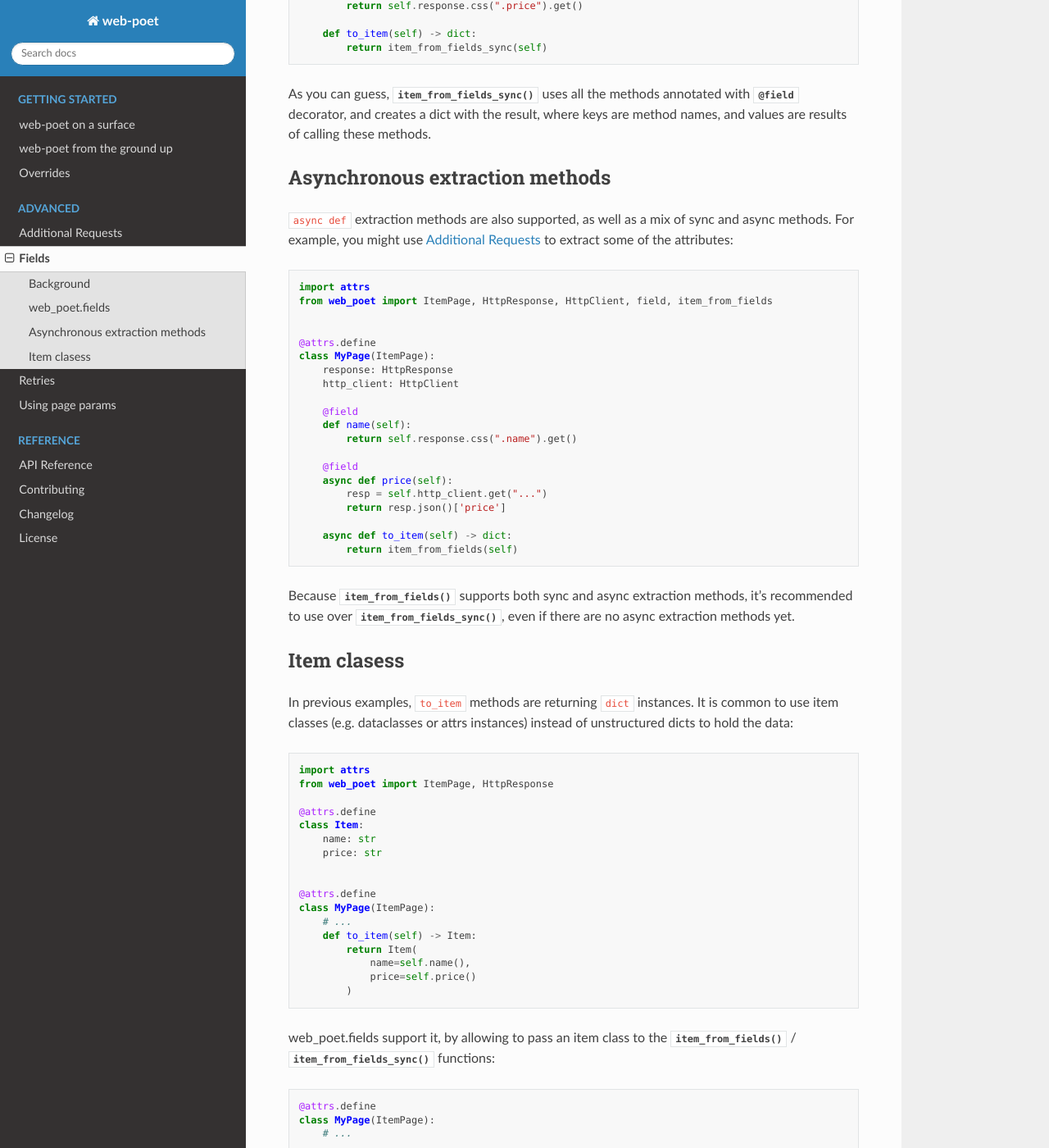
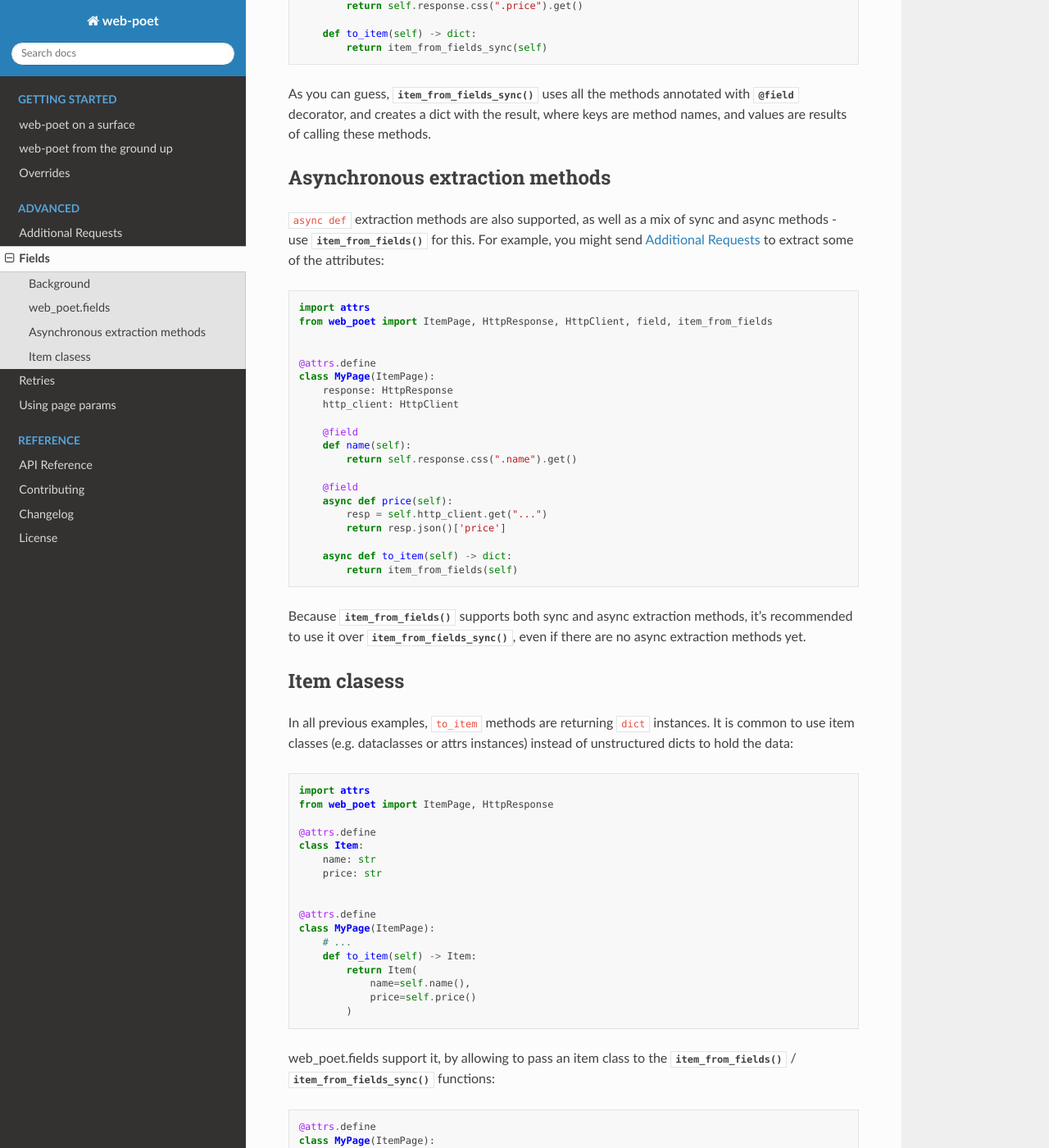
Before and after one commit to scrapinghub/web-poet, a Sphinx documentation site: the page built from docs/advanced/fields.rst, in a window 1280 px wide and 1400 px high, scrolled down 1377 px. Shown: the whole window at 82% size. Built offline with Sphinx 7.4.7 and the Read the Docs theme 2.0.0, drawn with Linux system fonts in a browser that asks for light colours; some of the changed text lies outside the part shown.

Commit message:
clean up web_poet.fields docs

```diff
--- a/docs/advanced/fields.rst
+++ b/docs/advanced/fields.rst
@@ -89,8 +89,9 @@ Asynchronous extraction methods
 -------------------------------
 
 ``async def`` extraction methods are also supported, as well as a mix of
-sync and async methods. For example, you might use :ref:`advanced-requests`
-to extract some of the attributes:
+sync and async methods - use :func:`~.item_from_fields` for this.
+For example, you might send :ref:`advanced-requests` to extract some
+of the attributes:
 
 .. code-block:: python
 
@@ -116,13 +117,13 @@ to extract some of the attributes:
             return item_from_fields(self)
 
 Because :func:`~.item_from_fields` supports both sync and async extraction
-methods, it's recommended to use over :func:`~.item_from_fields_sync`, even
+methods, it's recommended to use it over :func:`~.item_from_fields_sync`, even
 if there are no async extraction methods yet.
 
 Item clasess
 ------------
 
-In previous examples, ``to_item`` methods are returning ``dict``
+In all previous examples, ``to_item`` methods are returning ``dict``
 instances. It is common to use item classes (e.g. dataclasses or
 attrs instances) instead of unstructured dicts to hold the data:
 
```
Also changed, not shown: other parts of docs/advanced/fields.rst (+3 -3 lines).
